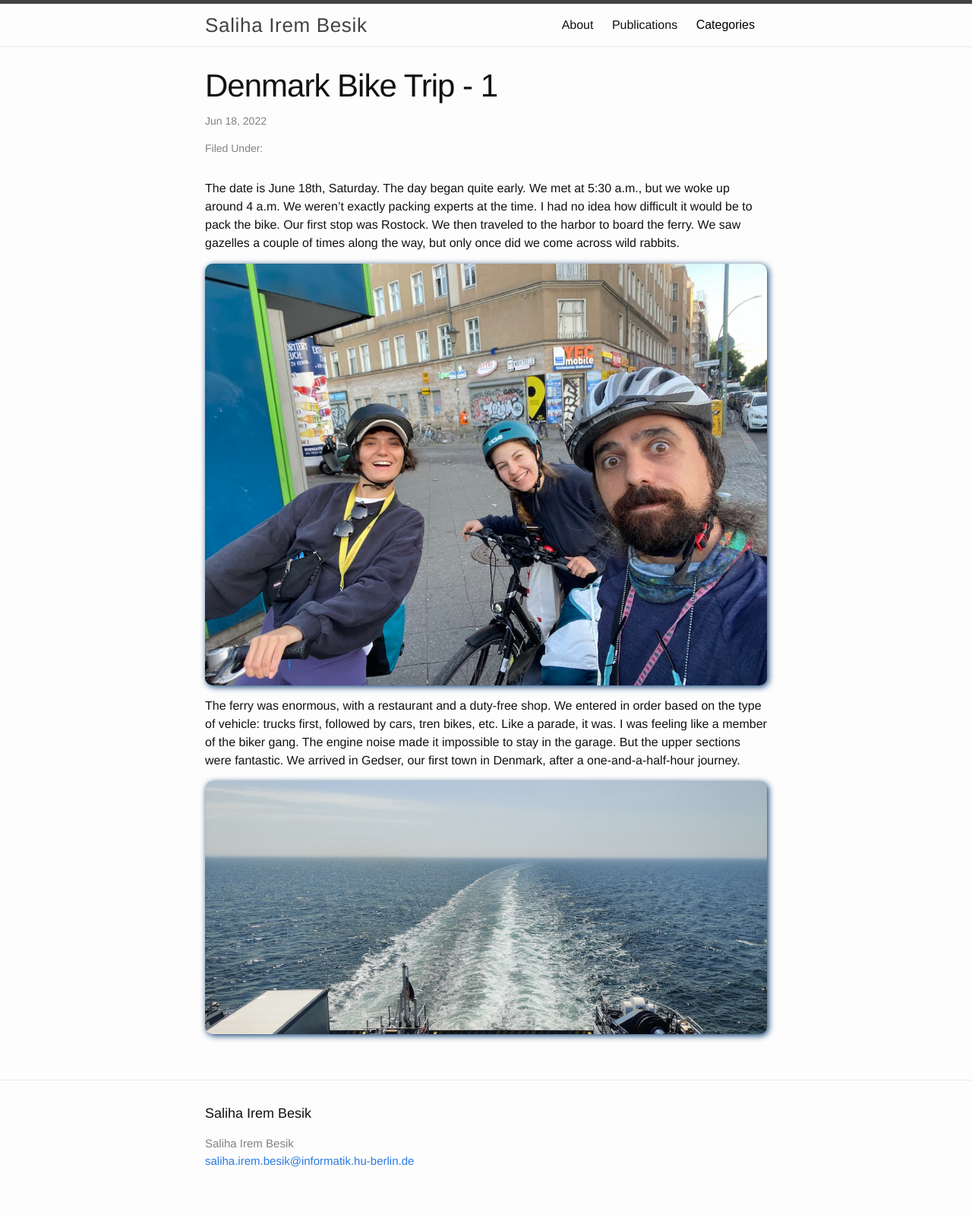
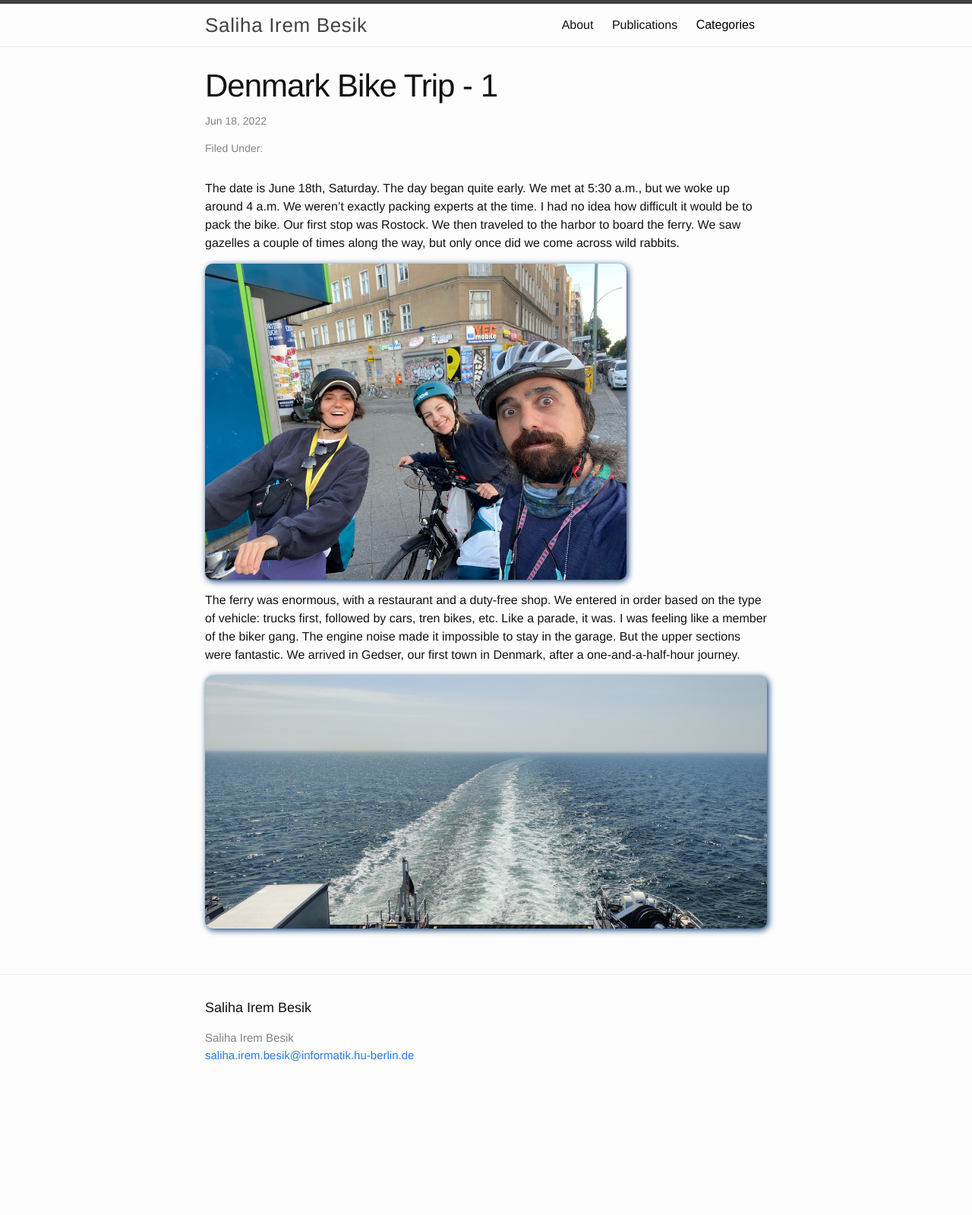
Before and after one commit to irembesik/irembesik.github.io, a Jekyll site: the page built from _posts/2022-06-18-denmark.md, in a window 1280 px wide. Shown: the whole page at 76% size. Built offline with Jekyll 4.4.1, drawn with Linux system fonts in a browser that asks for light colours; after the commit the page ends 1460 px from its top, so only the background shows below that.

Commit message:
Update 2022-06-18-denmark.md

```diff
--- a/_posts/2022-06-18-denmark.md
+++ b/_posts/2022-06-18-denmark.md
@@ -8,7 +8,7 @@
 The date is June 18th, Saturday. The day began quite early. We met at 5:30 a.m., but we woke up around 4 a.m. We weren't exactly packing experts at the time. I had no idea how difficult it would be to pack the bike. Our first stop was Rostock. We then traveled to the harbor to board the ferry. We saw gazelles a couple of times along the way, but only once did we come across wild rabbits.
 
 
-<a href="https://irem.dev/assets/selfie_orig.jpg"><img src="https://irem.dev/assets/selfie_small.jpg" style="75%" alt="First selfie of the trip"/></a>
+<a href="https://irem.dev/assets/selfie_orig.jpg"><img src="https://irem.dev/assets/selfie_small.jpg" style="max-width:75%" alt="First selfie of the trip"/></a>
 
 
 The ferry was enormous, with a restaurant and a duty-free shop. We entered in order based on the type of vehicle: trucks first, followed by cars, tren bikes, etc. Like a parade, it was. I was feeling like a member of the biker gang. The engine noise made it impossible to stay in the garage. But the upper sections were fantastic. We arrived in Gedser, our first town in Denmark, after a one-and-a-half-hour journey.
```
